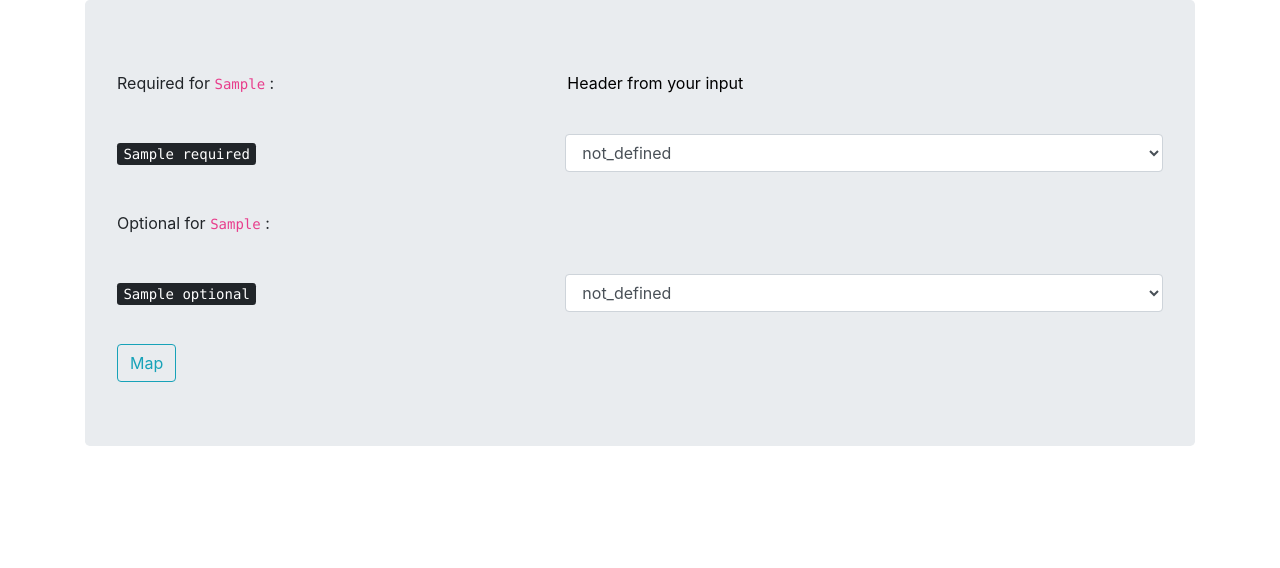
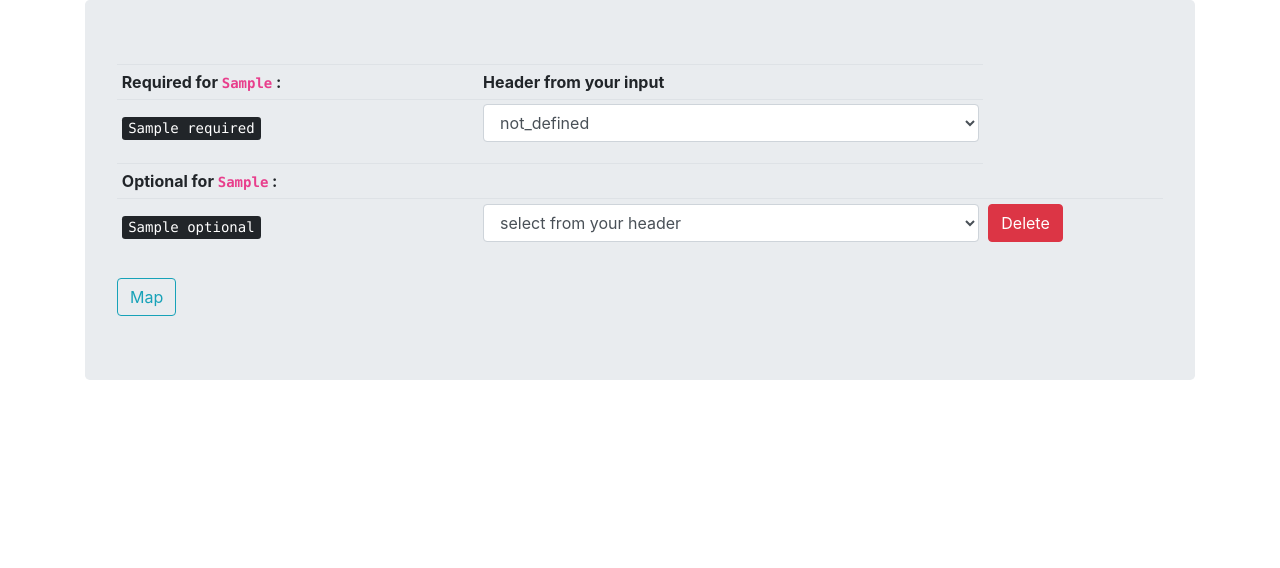
Before and after one commit to NCI-GDC/gdc_submitter_translation_ui, a Flask app: template templates/mapping.html in a window 1280 px wide. Shown: the part 56-624 px from the top of the page. Run offline with Flask 2, Linux system fonts and the light colour scheme; the template is opened without the code that fills it: most values are stand-ins (such as "Sample title", 1, 10 or a date in 2020); some libraries are stand-ins or nearby versions.

Commit message:
feat(mapping): add table layout, add disabled option, delete row func

```diff
--- a/templates/mapping.html
+++ b/templates/mapping.html
@@ -4,16 +4,16 @@
 {% block body %}
 <div class="jumbotron text-left">
   <form action="{{ url_for('output') }}" method="POST">
-    <div class="form-group row">
-      <label for="rq_header" class="col-sm-5 col-form-label">Required for <code>{{ selected_node }}</code> :</label>
-      <div class="form-group col-sm-7">
-        <input type="text" readonly class="form-control-plaintext" id="rq_header" value="Header from your input">
-      </div>
-    </div>
+    <table class="table table-sm" id="mappingTable">
+      <tr>
+        <th>Required for <code>{{ selected_node }}</code> :</th>
+        <th>Header from your input</th>
+      </tr>
       {% for rk in required_list %}
-    <div class="form-group row">
-      <label for="{{ rk }}" class="col-sm-5 col-form-label"><kbd>{{ rk }}</kbd></label>
-      <div class="form-group col-sm-7">
+      <tr>
+          <td class="align-middle"><label for="{{ rk }}"><kbd>{{ rk }}</kbd></label></td>
+          <td>
+            <div class="form-group">
               <select name="{{ rk }}" class="form-control">
                 <option value="not_defined">not_defined</option>
                 {% set fieldList = header.split(',') %}
@@ -22,19 +22,20 @@
                   {% endfor %}
               </select>
             </div>
-    </div>
+          </td>
+      </tr>
       {% endfor %}
-    <div class="form-group row">
-      <label for="op_header" class="col-sm-5 col-form-label">Optional for <code>{{ selected_node }}</code> :</label>
-      <div class="form-group col-sm-7">
-        <input type="text" readonly class="form-control-plaintext" id="op_header" value="">
-      </div>
-    </div>
+      <tr>
+        <th>Optional for <code>{{ selected_node }}</code> :</th>
+        <th></th>
+      </tr>
       {% for ok in optional_list %}
-    <div class="form-group row">
-      <label for="{{ ok }}" class="col-sm-5 col-form-label"><kbd>{{ ok }}</kbd></label>
-      <div class="form-group col-sm-7">
+      <tr>
+          <td class="align-middle"><label for="{{ ok }}"><kbd>{{ ok }}</kbd></label></td>
+          <td>
+            <div class="form-group">
               <select name="{{ ok }}" class="form-control">
+                <option disabled selected value="">select from your header</option>
                 <option value="not_defined">not_defined</option>
                 {% set fieldList = header.split(',') %}
                   {% for field in fieldList %}
@@ -42,8 +43,11 @@
                   {% endfor %}
               </select>
             </div>
-    </div>
+          </td>
+          <td><input type="button" value="Delete" onclick="deleteRow(this)" class="btn btn-danger"></td>
+      </tr>
       {% endfor %}
+    </table>
     <input type="submit" value="Map" class="btn btn-outline-info">
   </form>
 </div>
@@ -54,4 +58,10 @@
   <button type="button" class="btn btn-info btn-block">Map to GDC</button>
   <button type="button" class="btn btn-outline-primary" disabled>Get your output</button>
 </div>
+<script>
+function deleteRow(r) {
+    var i = r.parentNode.parentNode.rowIndex;
+    document.getElementById("mappingTable").deleteRow(i);
+}
+</script>
 {% endblock %}
```
Lines whose indentation alone changed are shown as unchanged.
